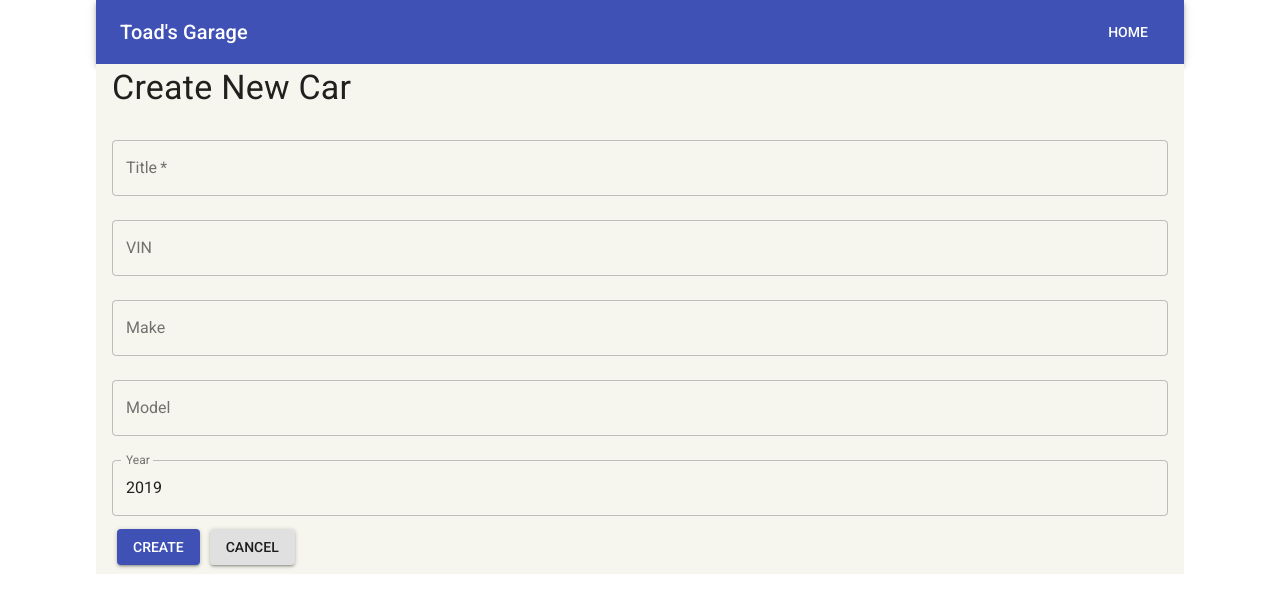
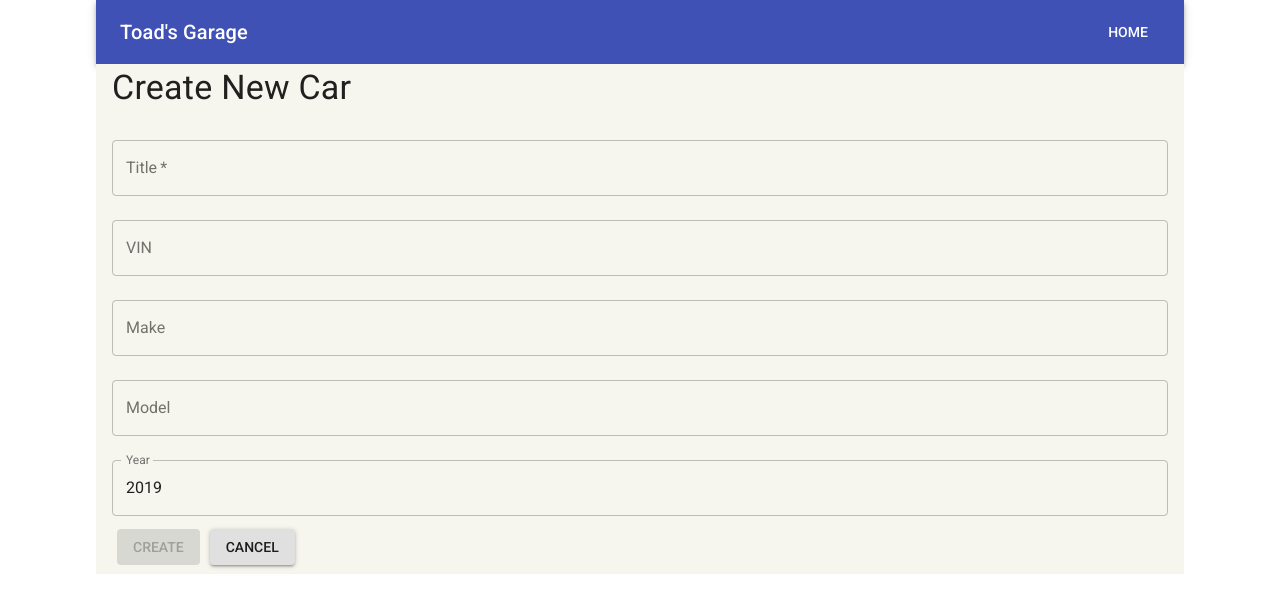
Before and after one commit to StraylightSky/graphql_task_frontend, a React (Create React App) app: page /create in a window 1280 px wide. Shown: the top 612 px of the page. Built offline with nearby package versions, Linux system fonts and the light colour scheme; what apollo-link-ws would draw is missing.

Commit message:
title validation

```diff
--- a/src/components/car/CreateCar.js
+++ b/src/components/car/CreateCar.js
@@ -40,6 +40,7 @@ class CreateCar extends Component {
   render() {
     const { title, vin, make, model, year } = this.state;
     const { classes } = this.props;
+    const isEnabled = title.length > 0;
 
     return(
       <div>
@@ -102,6 +103,7 @@ class CreateCar extends Component {
                 size="medium"
                 onClick={createCarMutation}
                 className={classes.mrgn5}
+                disabled={!isEnabled}
               >
                 Create
               </Button>
```
